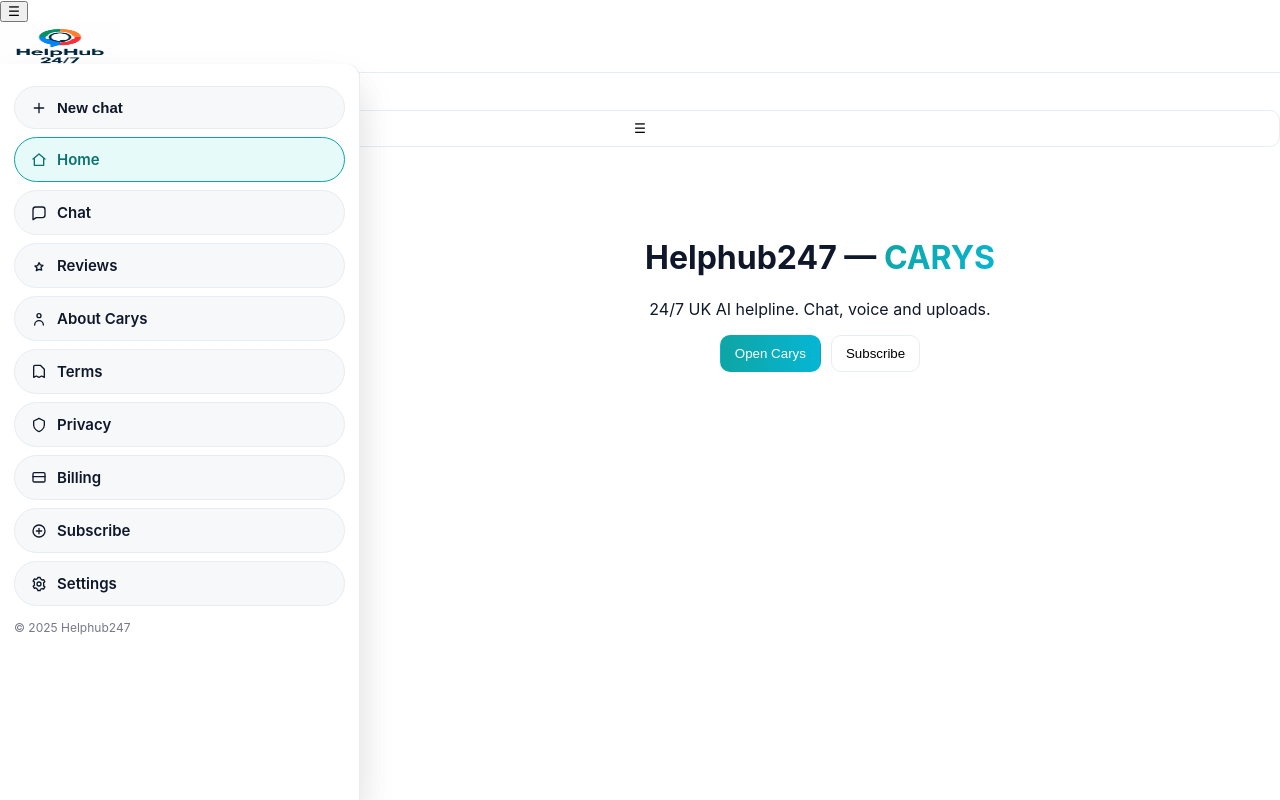
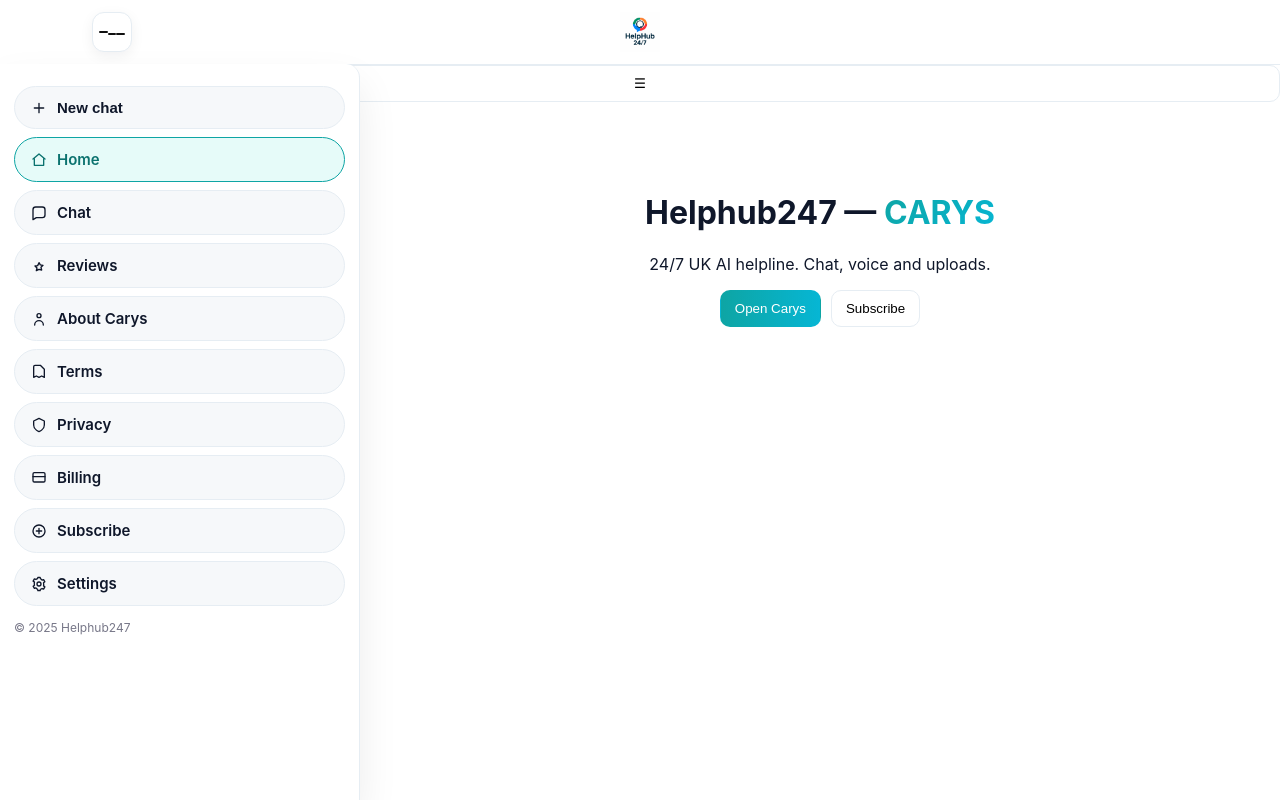
Before and after one commit to michaelperry101/Helphub247-demo, a Next.js app: page / in a window 1280 px wide. Built offline with nearby package versions, Linux system fonts and the light colour scheme.

Commit message:
Update Header.js

```diff
--- a/components/Header.js
+++ b/components/Header.js
@@ -1,31 +1,37 @@
-"use client"
+"use client";
 import Link from "next/link";
-import { useState } from "react";
-import Image from "next/image";
-import Sidebar from "./Sidebar";
 
 export default function Header() {
-  const [isOpen, setIsOpen] = useState(false);
+  const toggleSidebar = () =>
+    document.dispatchEvent(new CustomEvent("hh:toggleSidebar"));
 
   return (
-    <>
-      <header className="header">
-        {/* Hamburger on left */}
+    <header className="header" role="banner">
+      <div className="header-inner">
+        {/* left: hamburger */}
         <button
-          className="hamburger"
-          onClick={() => setIsOpen(!isOpen)}
+          className="hamburger-in-header"
           aria-label="Toggle menu"
+          onClick={toggleSidebar}
         >
-          ☰
+          <span className="ham-line" />
+          <span className="ham-line" />
+          <span className="ham-line" />
         </button>
 
-        {/* Logo in center, always links home */}
-        <Link href="/" className="logo">
-          <Image src="/logo.png" alt="HelpHub247" width={120} height={50} />
+        {/* center: logo -> home (cache-busted) */}
+        <Link href="/" className="brand" aria-label="HelpHub247 Home">
+          <img
+            src="/logo.png?v=2"
+            alt="HelpHub247"
+            className="brand-logo"
+            onError={(e) => (e.currentTarget.style.display = "none")}
+          />
         </Link>
-      </header>
 
-      <Sidebar isOpen={isOpen} onClose={() => setIsOpen(false)} />
-    </>
+        {/* right spacer keeps logo perfectly centered */}
+        <div className="header-spacer" />
+      </div>
+    </header>
   );
 }
```
